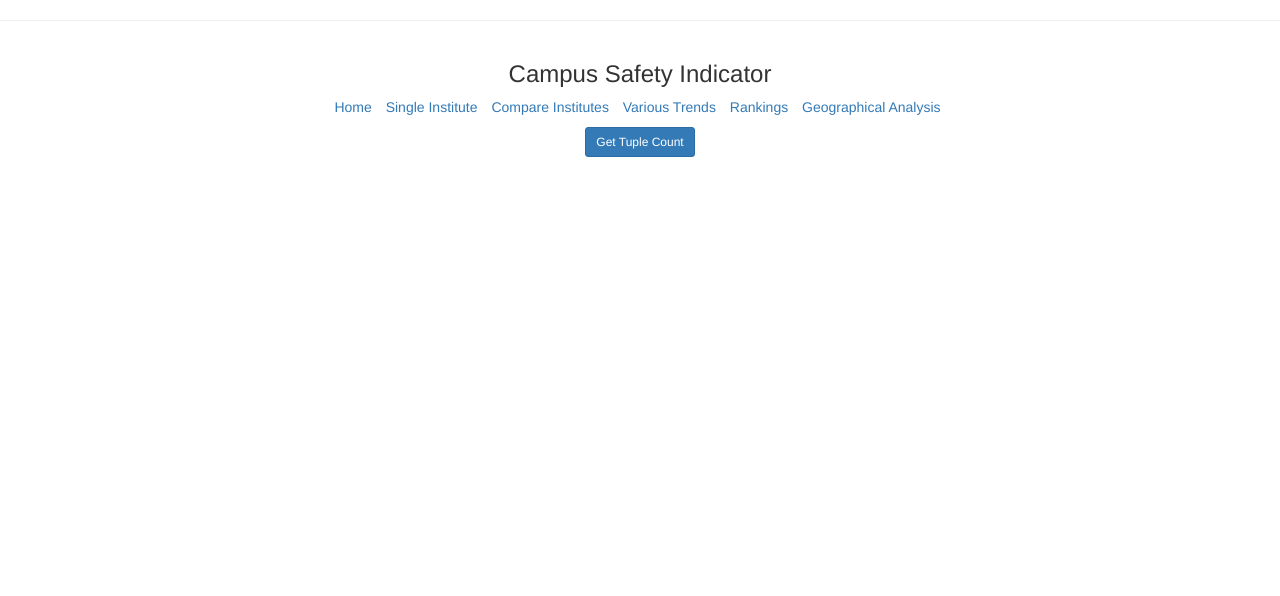
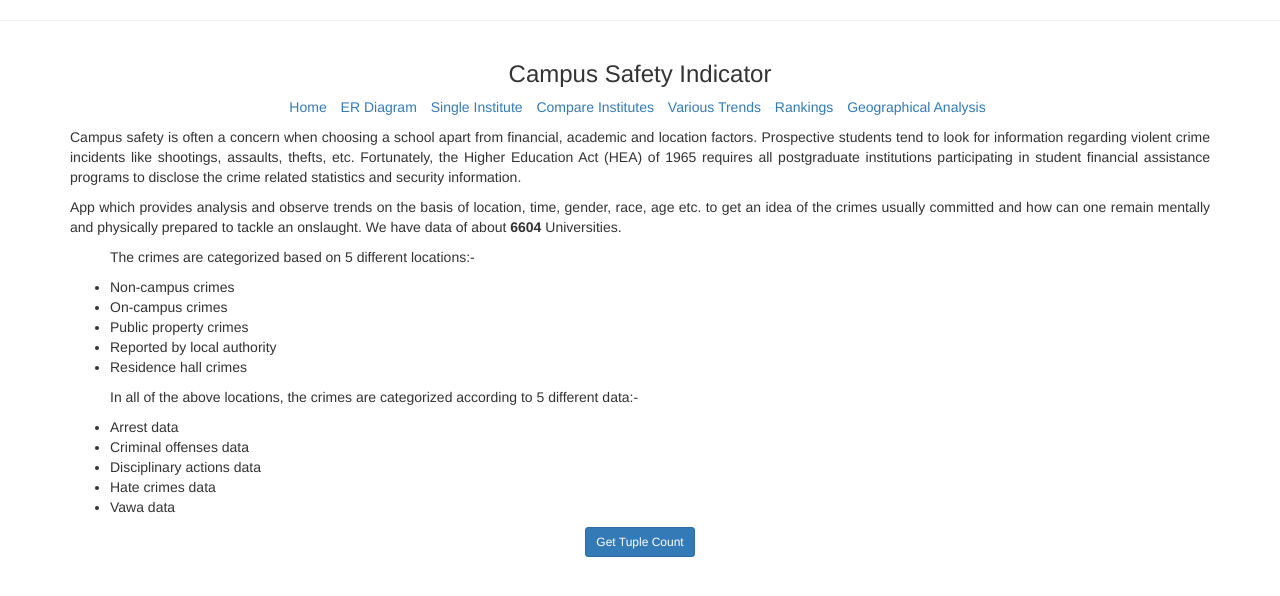
Before and after one commit to gayatrib12/campus-safety-indicator, a Flask app: page / in a window 1280 px wide. Shown: the top 596 px of the page. Run offline with Flask 2, Linux system fonts and the light colour scheme; some libraries are stand-ins or nearby versions.

Commit message:
added content on index page and added er page

```diff
--- a/backend/run.py
+++ b/backend/run.py
@@ -315,5 +315,9 @@ def tuple_count():
     data = {"total_count": ind.get_total_tuple_count()}
     return jsonify(data)
 
+@app.route('/er', methods=['GET'])
+def er():
+    return render_template("er.html")
+
 if __name__ == '__main__':
     app.run(host='0.0.0.0', port=5000, debug=True)
--- a/backend/templates/base.html
+++ b/backend/templates/base.html
@@ -21,6 +21,7 @@
         <!-- <h3>Inline List</h3> -->
         <ul class="list-inline">
             <li><a href="{{ url_for('index') }}">Home</a></li>
+            <li><a href="{{ url_for('er') }}">ER Diagram</a></li>
             <li>
                 <a href="{{ url_for('institute') }}">Single Institute</a>
             </li>
--- a/backend/templates/index.html
+++ b/backend/templates/index.html
@@ -2,6 +2,27 @@
 
 {% block content %}
 <div class="container" align="center">
+    <p align="justify">Campus safety is often a concern when choosing a school apart from financial, academic and location factors. Prospective students tend to look for information regarding violent crime incidents like shootings, assaults, thefts, etc. Fortunately, the Higher Education Act (HEA) of 1965 requires all postgraduate institutions participating in student financial assistance programs to disclose the crime related statistics and security information.</p>
+    <p align="justify">App which provides analysis and observe trends on the basis of location, time, gender, race, age etc. to get an idea of the crimes usually committed and how can one remain mentally and physically prepared to tackle an onslaught. We have data of about <b>6604</b> Universities.
+    </p>
+    <ul>
+        <p align="left">The crimes are categorized based on 5 different locations:-</p>
+        <li align="justify">Non-campus crimes</li>
+        <li align="justify">On-campus crimes</li>
+        <li align="justify">Public property crimes</li>
+        <li align="justify">Reported by local authority</li>
+        <li align="justify">Residence hall crimes</li>
+    </ul>
+
+    <ul>
+        <p align="left">In all of the above locations, the crimes are categorized according to 5 different data:-</p>
+        <li align="justify">Arrest data</li>
+        <li align="justify">Criminal offenses data</li>
+        <li align="justify">Disciplinary actions data</li>
+        <li align="justify">Hate crimes data</li>
+        <li align="justify">Vawa data</li>
+    </ul>
+
     <button type="button" class="btn btn-primary btn-sm">Get Tuple Count</button>
 </div>
 <script type="text/javascript">
```
Also changed, not shown: backend/templates/er.html (added, +7 -0 lines), backend/static/er.png (added).
